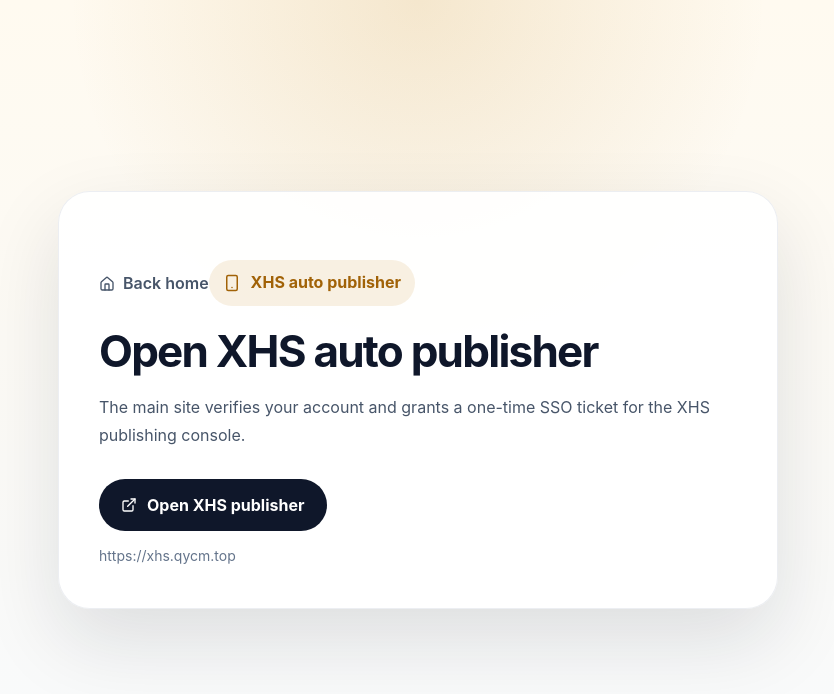
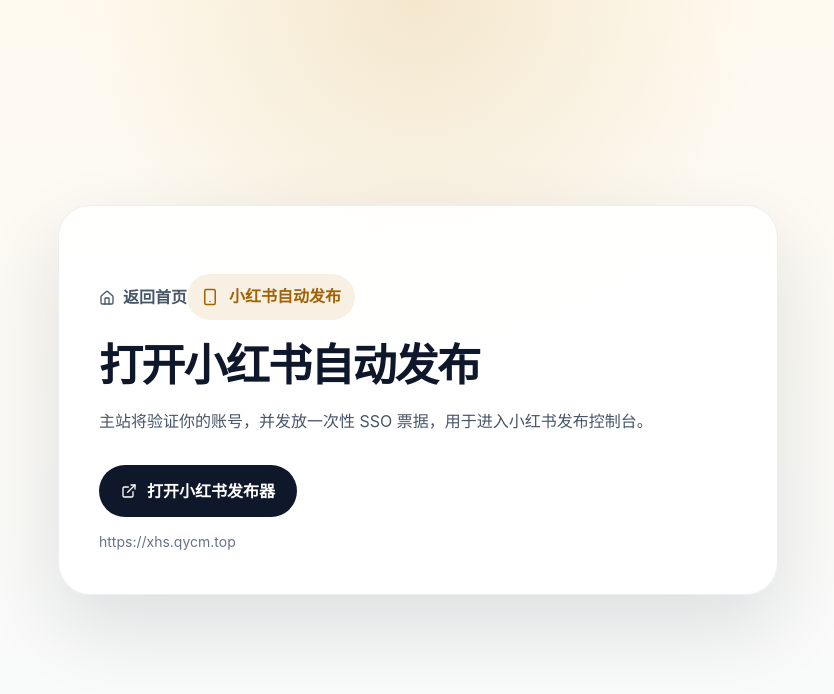
Before and after one commit to zxc9802/qy-dianshangjiqiren, a Next.js app in the folder frontend/: page /bot/xhs-auto-publish in a window 1280 px wide. Shown: the top 694 px of the page, without its empty margins (222-1056 px from the left). Built offline with nearby package versions, Linux system fonts and the light colour scheme.

Commit message:
Localize XHS publisher copy

```diff
--- a/frontend/app/bot/xhs-auto-publish/XhsAutoPublishLaunchClient.tsx
+++ b/frontend/app/bot/xhs-auto-publish/XhsAutoPublishLaunchClient.tsx
@@ -50,7 +50,7 @@
     if (!response.ok) {
         const message = typeof payload === 'string'
             ? payload
-            : payload?.error || payload?.message || 'Failed to open XHS auto publisher.';
+            : payload?.error || payload?.message || '小红书自动发布打开失败。';
         throw new XhsLaunchError(message, response.status);
     }
 
@@ -98,7 +98,7 @@
                 return;
             }
 
-            const message = error instanceof Error ? error.message : 'Failed to open XHS auto publisher.';
+            const message = error instanceof Error ? error.message : '小红书自动发布打开失败。';
             setLaunchError(message);
         } finally {
             setIsLaunching(false);
@@ -119,17 +119,17 @@
             <main className={styles.hero}>
                 <Link className={styles.backLink} href="/">
                     <House size={16} />
-                    <span>Back home</span>
+                    <span>返回首页</span>
                 </Link>
 
                 <div className={styles.badge}>
                     <Smartphone size={18} />
-                    <span>XHS auto publisher</span>
+                    <span>小红书自动发布</span>
                 </div>
 
-                <h1 className={styles.title}>Open XHS auto publisher</h1>
+                <h1 className={styles.title}>打开小红书自动发布</h1>
                 <p className={styles.description}>
-                    The main site verifies your account and grants a one-time SSO ticket for the XHS publishing console.
+                    主站将验证你的账号，并发放一次性 SSO 票据，用于进入小红书发布控制台。
                 </p>
 
                 <div className={styles.actions}>
@@ -140,7 +140,7 @@
                         disabled={isLaunching}
                     >
                         {isLaunching ? <Loader2 size={16} className={styles.spinner} /> : <ExternalLink size={16} />}
-                        <span>{isLaunching ? 'Opening...' : 'Open XHS publisher'}</span>
+                        <span>{isLaunching ? '正在打开...' : '打开小红书发布器'}</span>
                     </button>
                 </div>
 
--- a/frontend/app/lib/xhs-site.ts
+++ b/frontend/app/lib/xhs-site.ts
@@ -1,7 +1,7 @@
 export const XHS_SITE_METADATA = {
     key: 'xhs-auto-publish',
-    name: 'XHS auto publisher',
-    shortName: 'XHS publisher',
+    name: '小红书自动发布',
+    shortName: '小红书发布',
     entryPath: '/bot/xhs-auto-publish',
     defaultAppUrl: 'https://xhs.qycm.top',
 } as const;
--- a/frontend/app/page.tsx
+++ b/frontend/app/page.tsx
@@ -161,9 +161,9 @@
 
 const XHS_AUTO_PUBLISH_TOOL: BotInfo = {
   id: 'xhs-auto-publish',
-  name: 'XHS auto publisher',
+  name: '小红书自动发布',
   category: '管理工具',
-  description: 'Open the XHS auto publishing console with your main-site account and synced permissions.',
+  description: '登录后直达小红书自动发布控制台，使用主站账号同步权限并完成发布操作。',
   icon: <Smartphone size={22} />,
   iconColor: '#dc0033',
   path: `${XHS_SITE_METADATA.entryPath}?autostart=1&openMode=replace`,
```
